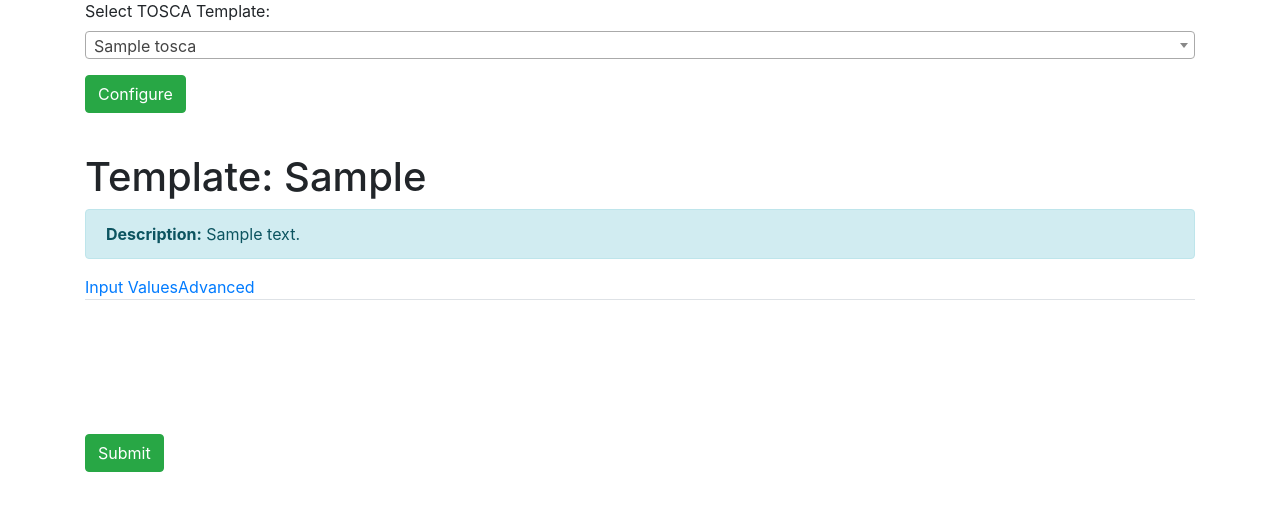
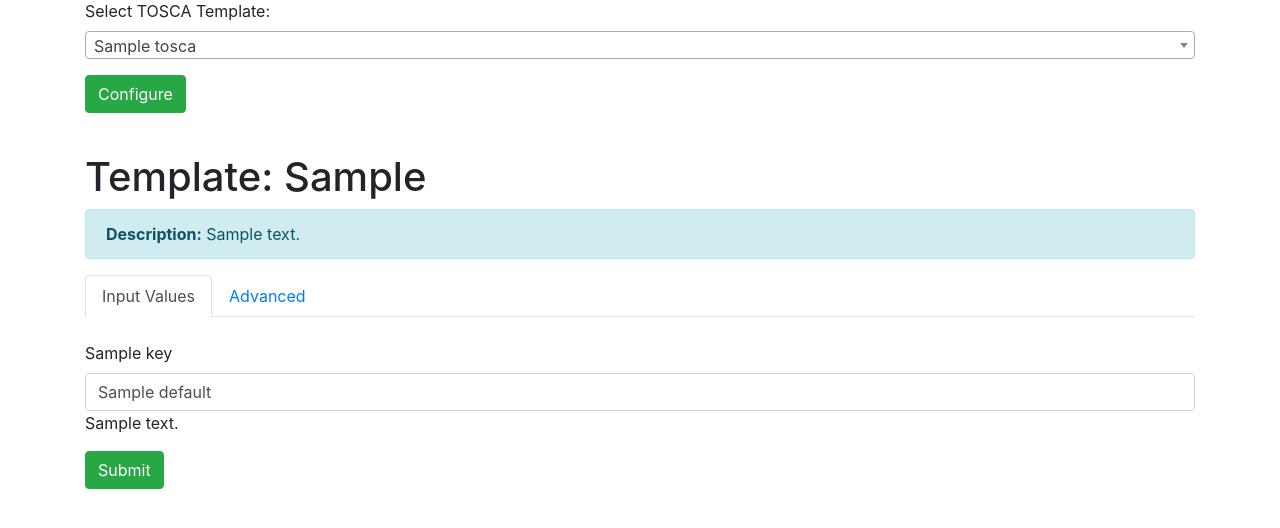
Before and after one commit to indigo-dc/deep-training-dashboard, a Flask app: template app/templates/createdep.html in a window 1280 px wide. Shown: the part 81-609 px from the top of the page. Run offline with Flask 2, Linux system fonts and the light colour scheme; the template is opened without the code that fills it: most values are stand-ins (such as "Sample title", 1, 10 or a date in 2020); parts of the project's set-up code (start-up, migrations or seed data) failed here and were passed over; some libraries are stand-ins or nearby versions.

Commit message:
port to bootstrap4

```diff
--- a/app/templates/default_form.html
+++ b/app/templates/default_form.html
@@ -1,7 +1,7 @@
 <!-- start tabs creation section -->
 <ul class="nav nav-tabs">
-  <li class="active"><a data-toggle="tab" href=#InputValues>Input Values</a></li>
-  <li><a data-toggle="tab" href=#Advanced>Advanced</a></li>
+  <li class="nav-item"><a class="nav-link active" data-toggle="tab" href="#InputValues">Input Values</a></li>
+  <li class="nav-item"><a class="nav-link" data-toggle="tab" href="#Advanced">Advanced</a></li>
 </ul>
 <!-- end tab creation section -->
 
@@ -9,7 +9,7 @@
   <div class="tab-content">
 
     <!-- inputs -->
-    <div id=InputValues class="tab-pane fade in active">
+    <div class="tab-pane fade show active" id=InputValues>
       {% if inputs|length > 0 %}
         {% for key, value in inputs.items() %}
           <div class="form-group">
@@ -25,9 +25,10 @@
     <!-- end inputs -->
 
     <!-- scheduling -->
-    <div id="Advanced" class="tab-pane fade">
+    <div class="tab-pane fade" id="Advanced">
       {% include 'scheduling.html' %}
     </div>
 
+  </div>
   <button type="submit" class="btn btn-success submitBtn">Submit</button>
 </form>
```
